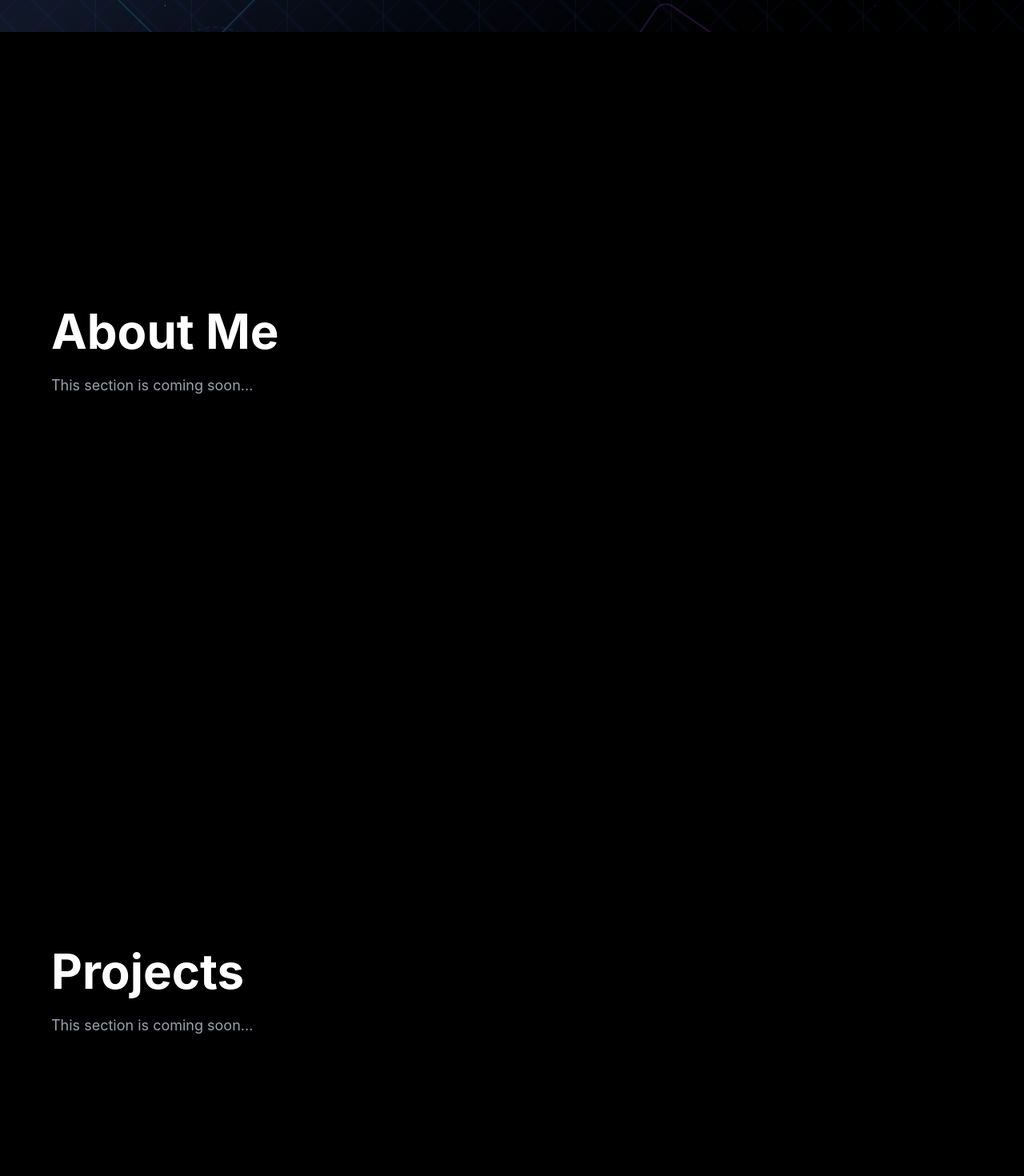
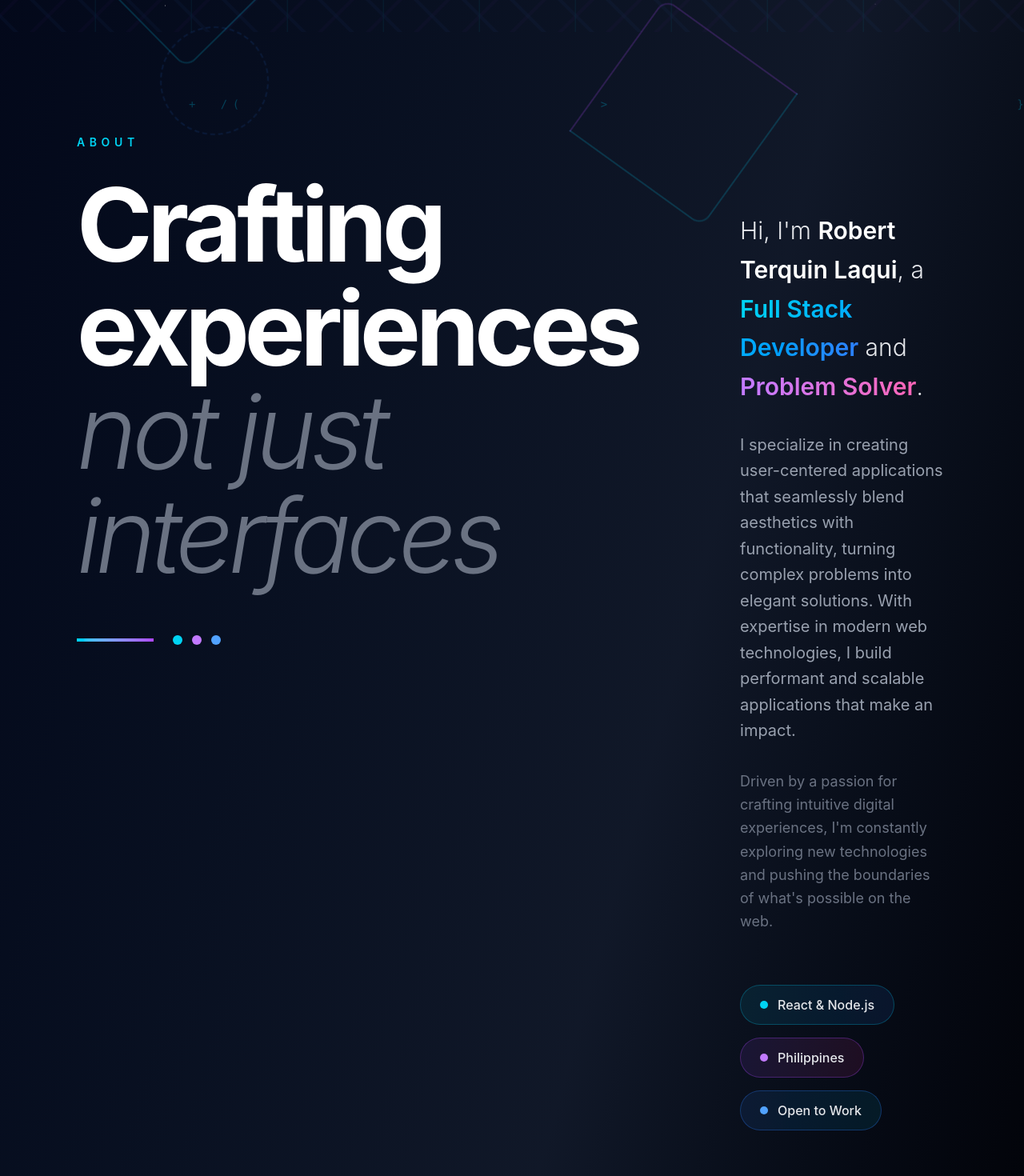
Before and after one commit to robertterquin/personal-portfolio, a React (Vite) app in the folder portfolio_v2/: page / in a window 1280 px wide. Shown: the part 760-2230 px from the top of the page at 80% size. Built offline with nearby package versions, Linux system fonts and the light colour scheme.

Commit message:
feat: enhance About and Landing sections with animations and improved layout

```diff
--- a/portfolio_v2/src/App.jsx
+++ b/portfolio_v2/src/App.jsx
@@ -6,7 +6,7 @@ import Contact from './pages/Contact/Contact';
 
 function App() {
   return (
-    <div className="scroll-smooth">
+    <div className="scroll-smooth bg-gradient-to-br from-slate-950 via-gray-900 to-black">
       <Landing />
       <About />
       <Projects />
--- a/portfolio_v2/src/index.css
+++ b/portfolio_v2/src/index.css
@@ -65,6 +65,50 @@ body {
   }
 }
 
+@keyframes slide-up {
+  from {
+    opacity: 0;
+    transform: translateY(60px);
+  }
+  to {
+    opacity: 1;
+    transform: translateY(0);
+  }
+}
+
+@keyframes slide-in-left {
+  from {
+    opacity: 0;
+    transform: translateX(-60px);
+  }
+  to {
+    opacity: 1;
+    transform: translateX(0);
+  }
+}
+
+@keyframes slide-in-right {
+  from {
+    opacity: 0;
+    transform: translateX(60px);
+  }
+  to {
+    opacity: 1;
+    transform: translateX(0);
+  }
+}
+
+@keyframes scale-in {
+  from {
+    opacity: 0;
+    transform: scale(0.9);
+  }
+  to {
+    opacity: 1;
+    transform: scale(1);
+  }
+}
+
 .animate-float {
   animation: float linear infinite;
 }
@@ -80,6 +124,32 @@ body {
 .animate-fade-in {
   animation: fade-in 0.8s ease-out forwards;
 }
+
+.animate-slide-up {
+  animation: slide-up 0.8s ease-out forwards;
+}
+
+.animate-slide-in-left {
+  animation: slide-in-left 0.8s ease-out forwards;
+}
+
+.animate-slide-in-right {
+  animation: slide-in-right 0.8s ease-out forwards;
+}
+
+.animate-scale-in {
+  animation: scale-in 0.6s ease-out forwards;
+}
+
+/* Staggered animation delays */
+.delay-100 { animation-delay: 0.1s; }
+.delay-200 { animation-delay: 0.2s; }
+.delay-300 { animation-delay: 0.3s; }
+.delay-400 { animation-delay: 0.4s; }
+.delay-500 { animation-delay: 0.5s; }
+.delay-600 { animation-delay: 0.6s; }
+.delay-700 { animation-delay: 0.7s; }
+.delay-800 { animation-delay: 0.8s; }
 
 /* Scrollbar Styling */
 ::-webkit-scrollbar {
@@ -100,5 +170,5 @@ body {
 
 /* Selection */
 ::selection {
-  @apply bg-white text-black;
+  @apply bg-cyan-500 text-black;
 }
--- a/portfolio_v2/src/pages/About/About.jsx
+++ b/portfolio_v2/src/pages/About/About.jsx
@@ -1,8 +1,97 @@
+import { useEffect, useState, useRef } from 'react';
+
 const About = () => {
+  const [isVisible, setIsVisible] = useState(false);
+  const sectionRef = useRef(null);
+
+  useEffect(() => {
+    const observer = new IntersectionObserver(
+      ([entry]) => {
+        if (entry.isIntersecting) {
+          setIsVisible(true);
+        }
+      },
+      { threshold: 0.2 }
+    );
+
+    if (sectionRef.current) {
+      observer.observe(sectionRef.current);
+    }
+
+    return () => observer.disconnect();
+  }, []);
+
   return (
-    <section id="about" className="min-h-screen bg-black text-white p-8 md:p-16 flex flex-col justify-center">
-      <h1 className="text-4xl md:text-6xl font-bold mb-6">About Me</h1>
-      <p className="text-gray-400 text-lg">This section is coming soon...</p>
+    <section
+      ref={sectionRef}
+      id="about"
+      className="min-h-screen text-white py-32 px-8 md:px-16 lg:px-24 relative flex items-center"
+    >
+      {/* Content */}
+      <div className="relative z-10 max-w-[1600px] mx-auto w-full">
+        {/* Main Grid Layout - Asymmetric */}
+        <div className="grid lg:grid-cols-[1.2fr_1fr] gap-20 lg:gap-32 items-start">
+          {/* Left Column - Big Typography */}
+          <div className={`space-y-4 transition-all duration-700 ${isVisible ? 'opacity-100 translate-x-0' : 'opacity-0 -translate-x-16'}`}>
+            <span className="text-cyan-400 text-sm uppercase tracking-[0.4em] font-semibold mb-8 block">About</span>
+
+            <h2 className="text-6xl md:text-7xl lg:text-8xl xl:text-9xl font-bold leading-[0.95] tracking-tighter">
+              <span className="block text-white mb-2">Crafting</span>
+              <span className="block text-white mb-2">experiences</span>
+              <span className="block text-gray-500 font-light italic mb-2">not just</span>
+              <span className="block text-gray-500 font-light italic">interfaces</span>
+            </h2>
+
+            {/* Decorative Element */}
+            <div className="flex items-center gap-6 pt-12">
+              <div className="w-24 h-1 bg-gradient-to-r from-cyan-400 to-purple-500"></div>
+              <div className="flex gap-3">
+                <div className="w-3 h-3 rounded-full bg-cyan-400"></div>
+                <div className="w-3 h-3 rounded-full bg-purple-400"></div>
+                <div className="w-3 h-3 rounded-full bg-blue-400"></div>
+              </div>
+            </div>
+          </div>
+
+          {/* Right Column - Description with unique positioning */}
+          <div className={`space-y-10 lg:pt-24 transition-all duration-700 delay-200 ${isVisible ? 'opacity-100 translate-x-0' : 'opacity-0 translate-x-16'}`}>
+            <div className="space-y-8">
+              <p className="text-xl md:text-2xl lg:text-3xl text-gray-200 leading-relaxed font-light">
+                Hi, I'm <span className="text-white font-semibold">Robert Terquin Laqui</span>, a{' '}
+                <span className="text-transparent bg-clip-text bg-gradient-to-r from-cyan-400 to-blue-500 font-semibold">Full Stack Developer</span> and{' '}
+                <span className="text-transparent bg-clip-text bg-gradient-to-r from-purple-400 to-pink-400 font-semibold">Problem Solver</span>.
+              </p>
+
+              <p className="text-lg md:text-xl text-gray-400 leading-relaxed">
+                I specialize in creating user-centered applications that seamlessly blend aesthetics
+                with functionality, turning complex problems into elegant solutions. With expertise in
+                modern web technologies, I build performant and scalable applications that make an impact.
+              </p>
+
+              <p className="text-base md:text-lg text-gray-500 leading-relaxed">
+                Driven by a passion for crafting intuitive digital experiences, I'm constantly exploring
+                new technologies and pushing the boundaries of what's possible on the web.
+              </p>
+            </div>
+
+            {/* Enhanced Info Pills */}
+            <div className="flex flex-wrap gap-4 pt-6">
+              <div className="group flex items-center gap-3 px-6 py-3 bg-gradient-to-r from-cyan-500/10 to-blue-500/10 border border-cyan-500/30 rounded-full hover:border-cyan-400 transition-all duration-300">
+                <div className="w-2.5 h-2.5 bg-cyan-400 rounded-full group-hover:animate-pulse"></div>
+                <span className="text-base text-gray-200 font-medium">React & Node.js</span>
+              </div>
+              <div className="group flex items-center gap-3 px-6 py-3 bg-gradient-to-r from-purple-500/10 to-pink-500/10 border border-purple-500/30 rounded-full hover:border-purple-400 transition-all duration-300">
+                <div className="w-2.5 h-2.5 bg-purple-400 rounded-full group-hover:animate-pulse"></div>
+                <span className="text-base text-gray-200 font-medium">Philippines</span>
+              </div>
+              <div className="group flex items-center gap-3 px-6 py-3 bg-gradient-to-r from-blue-500/10 to-cyan-500/10 border border-blue-500/30 rounded-full hover:border-blue-400 transition-all duration-300">
+                <div className="w-2.5 h-2.5 bg-blue-400 rounded-full group-hover:animate-pulse"></div>
+                <span className="text-base text-gray-200 font-medium">Open to Work</span>
+              </div>
+            </div>
+          </div>
+        </div>
+      </div>
     </section>
   );
 };
--- a/portfolio_v2/src/pages/Landing/Landing.jsx
+++ b/portfolio_v2/src/pages/Landing/Landing.jsx
@@ -43,7 +43,7 @@ const Landing = () => {
   }, []);
 
   return (
-    <section id="home" className="min-h-screen flex flex-col justify-between bg-gradient-to-br from-slate-950 via-gray-900 to-black text-white p-8 md:p-12 lg:p-16 relative overflow-hidden">
+    <section id="home" className="min-h-screen flex flex-col justify-between text-white p-8 md:p-12 lg:p-16 relative">
       {/* Circuit Board Pattern */}
       <div className="absolute inset-0 pointer-events-none z-0">
         <div className="absolute inset-0 opacity-10" style={{
```
